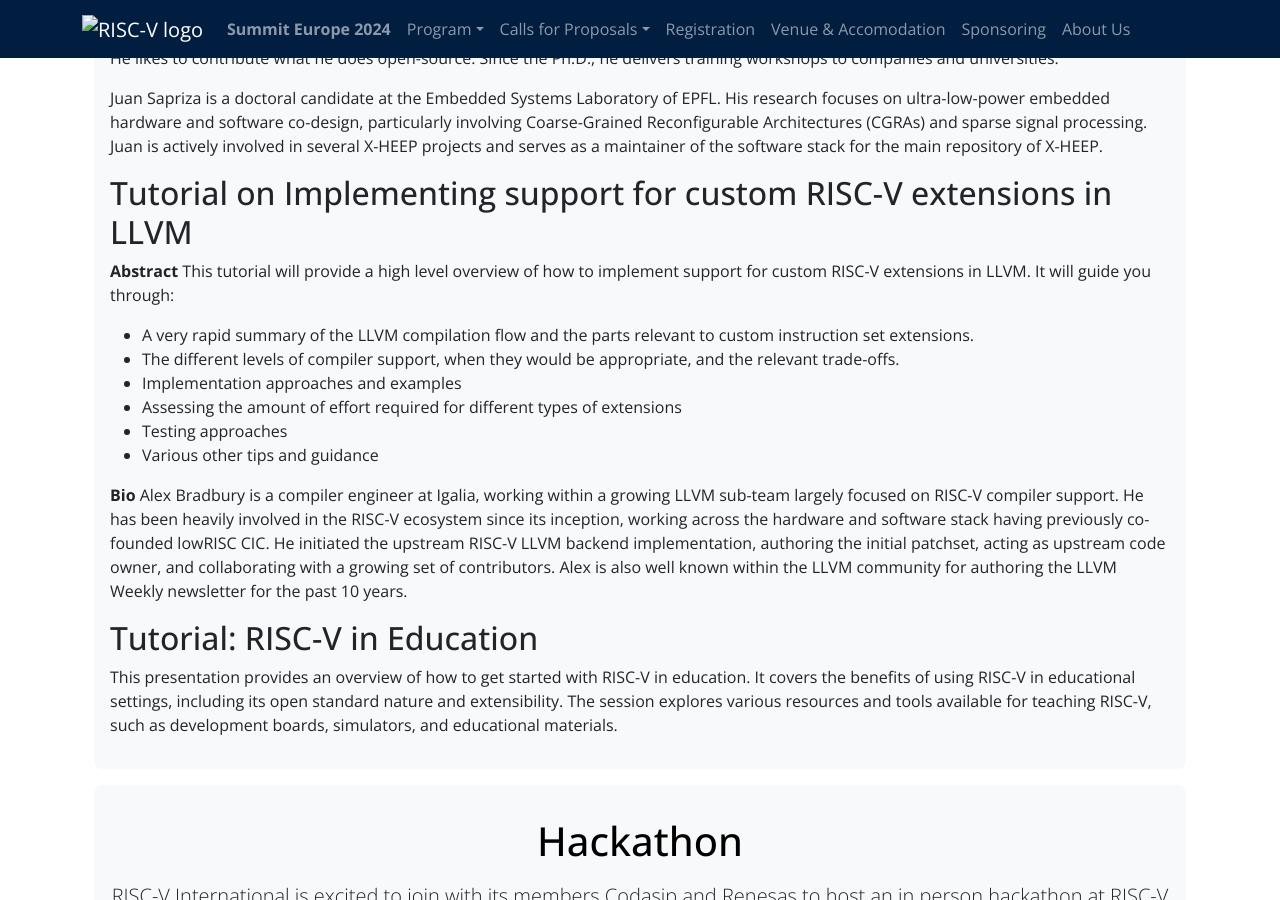
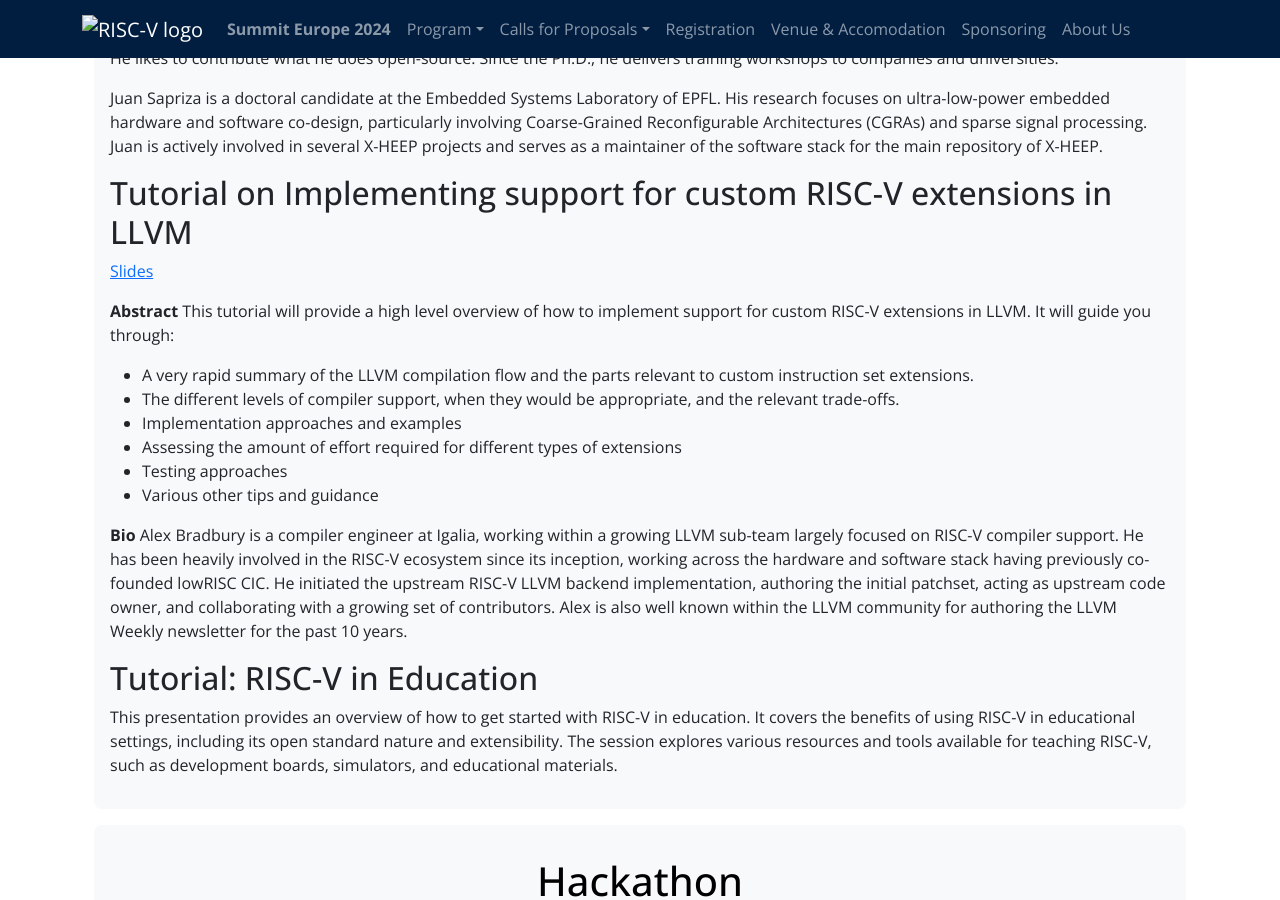
Before and after one commit to riscv-europe/summit-website-development, a Jekyll site: the page built from summit/2024/twgs.md, in a window 1280 px wide and 900 px high, scrolled down 2638 px. Built offline with Jekyll 4.4.1, drawn with Linux system fonts in a browser that asks for light colours.

Commit message:
Add slides from LLVM tutorial

```diff
--- a/summit/2024/twgs.md
+++ b/summit/2024/twgs.md
@@ -156,6 +156,8 @@
 
 ## Tutorial on Implementing support for custom RISC-V extensions in LLVM
 
+[Slides](media/Tutorial supporting custom RISC-V extensions in LLVM.pdf)
+
 **Abstract**
 This tutorial will provide a high level overview of how to implement support for custom RISC-V extensions in LLVM. It will guide you
 through:
```
Also changed, not shown: 1 other file.
